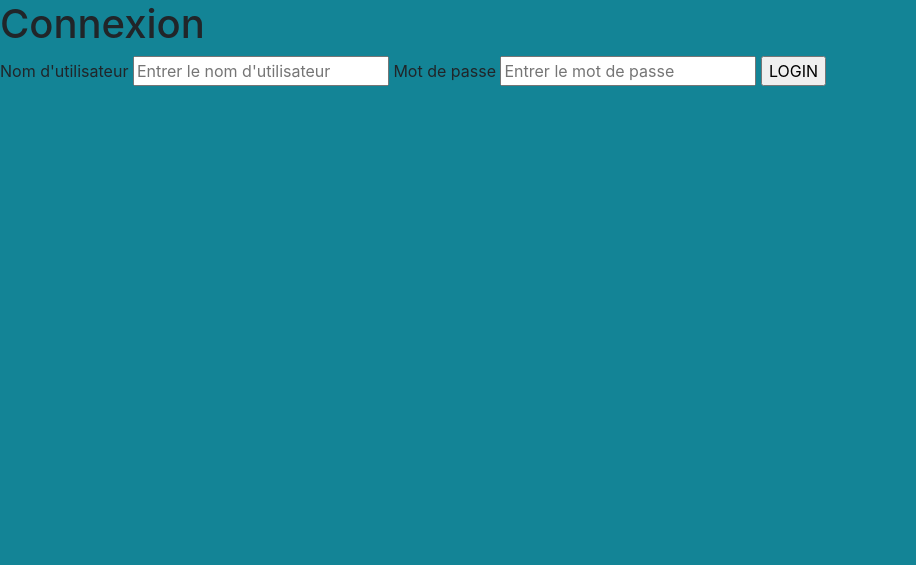
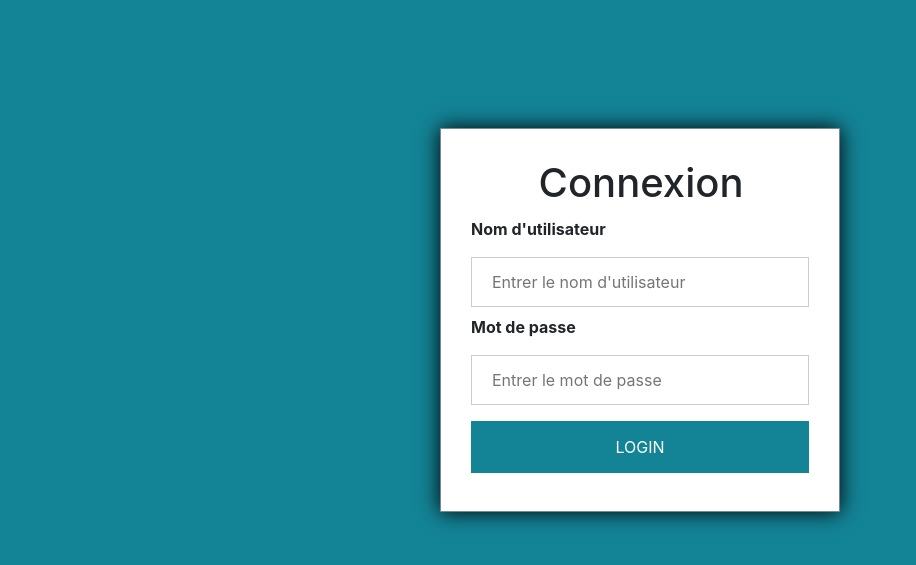
Before and after one commit to BTS-SIO-STMALO/exo-mabibliotheque-mathilderenversade, a PHP site: page /connexion.php in a window 1280 px wide. Shown: the top 565 px of the page, without its empty margins (0-916 px from the left). Run offline with PHP 8.4, Linux system fonts and the light colour scheme.

Commit message:
add some styling

```diff
--- a/css/style.css
+++ b/css/style.css
@@ -1,3 +1,48 @@
 body{
     background-color: #138496;
 }
+
+#container {
+    width: 400px;
+    margin: 10% auto 0;
+}
+
+form {
+    width: 100%;
+    padding: 30px;
+    background: white;
+    border: solid lightslategray 1px;
+    box-shadow: 0 0 20px 0 black;
+}
+
+#container h1 {
+    width : 40%;
+    margin : 0 20% ;
+    padding-bottom: 10px;
+}
+
+/* Full-width inputs */
+input[type=text], input[type=password] {
+    width: 100%;
+    padding: 12px 20px;
+    margin: 8px 0;
+    display: inline-block;
+    border: 1px solid #ccc;
+    box-sizing: border-box;
+}
+
+/* Set a style for all buttons */
+input[type=submit] {
+    background-color: #138496;
+    color: white;
+    padding: 14px 20px;
+    margin: 8px 0;
+    border: none;
+    cursor: pointer;
+    width: 100%;
+}
+input[type=submit]:hover {
+    background-color: white;
+    color: #138496;
+    border: 1px solid #138496;
+}
--- a/view/login.php
+++ b/view/login.php
@@ -12,13 +12,15 @@
     <title>Connexion</title>
   </head>
   <body>
+    <div id="container">
         <form action="" method="POST">
             <h1>Connexion</h1>
-        <label>Nom d'utilisateur</label>
+            <label><strong>Nom d'utilisateur</strong></label>
             <input type="text" placeholder="Entrer le nom d'utilisateur" name="username" required>
-        <label>Mot de passe</label>
+            <label><strong>Mot de passe</strong></label>
             <input type="password" placeholder="Entrer le mot de passe" name="password" required>
             <input type="submit" value="LOGIN">
         </form>
+    </div>
   </body>
 </html>
```
Lines whose indentation alone changed are shown as unchanged.
